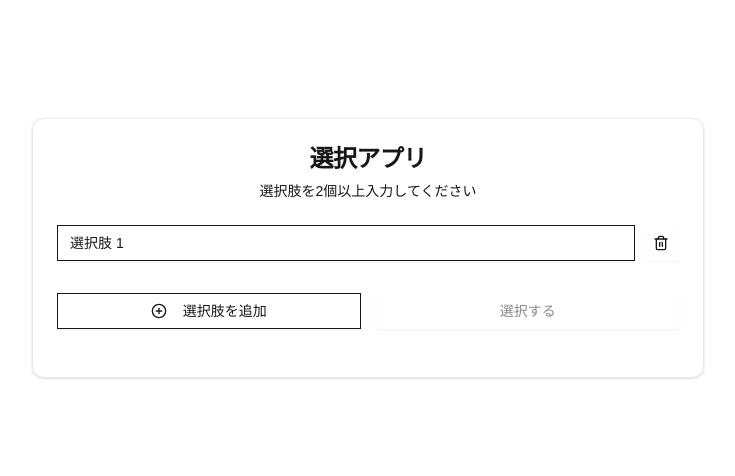
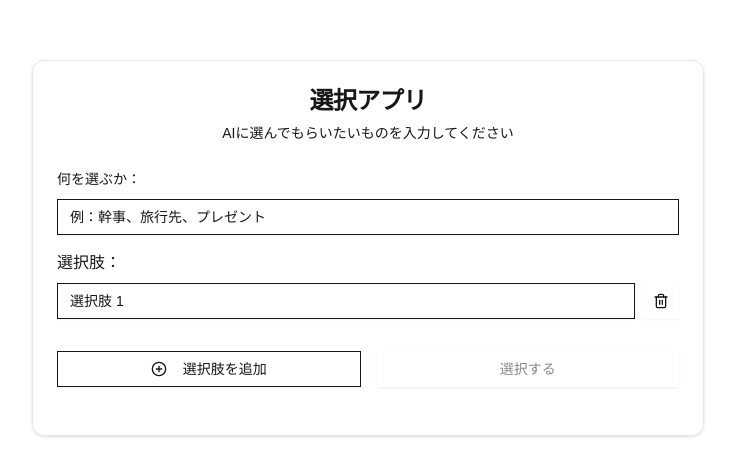
Before and after one commit to ogison/gemini-selection, a Next.js app in the folder my-nextjs-app/: page / in a window 1280 px wide. Shown: the part 168-644 px from the top of the page, without its empty margins (272-1007 px from the left). Built offline with nearby package versions, Linux system fonts and the light colour scheme.

Commit message:
Added: what a choice

```diff
--- a/my-nextjs-app/package.json
+++ b/my-nextjs-app/package.json
@@ -10,6 +10,7 @@
   },
   "dependencies": {
     "@google/generative-ai": "^0.21.0",
+    "@radix-ui/react-label": "^2.1.0",
     "@radix-ui/react-slot": "^1.1.0",
     "@types/next": "^9.0.0",
     "axios": "^1.7.8",
--- a/my-nextjs-app/src/app/components/input-form/content-form.tsx
+++ b/my-nextjs-app/src/app/components/input-form/content-form.tsx
@@ -6,6 +6,8 @@ import { Alert, AlertDescription, AlertTitle } from "@/components/ui/alert";
 import { CardContent } from "@/components/ui/card";
 import { Item } from "../../types";
 import { SelectForm } from "./select-form";
+import { Input } from "@/components/ui/input";
+import { Label } from "@/components/ui/label";
 
 interface Props {
   items: Item[];
@@ -15,6 +17,8 @@ interface Props {
   selected: boolean;
   result: string | undefined;
   resultReason: string | undefined;
+  selectType: string | undefined;
+  setSelectType: Dispatch<SetStateAction<string | undefined>>;
 }
 
 export const ContentForm = ({
@@ -25,6 +29,8 @@ export const ContentForm = ({
   selected,
   result,
   resultReason,
+  selectType,
+  setSelectType,
 }: Props) => {
   const addItem = () => {
     const newId =
@@ -36,6 +42,16 @@ export const ContentForm = ({
     <CardContent>
       {!selected ? (
         <form onSubmit={handleSubmit} className="space-y-4">
+          <div className="space-y-2">
+            <Label className="whitespace-nowrap">何を選ぶか：</Label>
+            <Input
+              key="selectType"
+              value={selectType ?? ""}
+              onChange={(e) => setSelectType(e.target.value)}
+              placeholder="例：幹事、旅行先、プレゼント"
+            />
+          </div>
+
           <SelectForm items={items} setItems={setItems} />
           <div className="flex justify-between items-center pt-4">
             <Button
--- a/my-nextjs-app/src/app/components/input-form/index.tsx
+++ b/my-nextjs-app/src/app/components/input-form/index.tsx
@@ -20,6 +20,7 @@ export const InputForm = () => {
   const [resultReason, setResultReason] = useState<string>();
   const [isLoading, setIsLoading] = useState<boolean>(false);
   const [isLoadingContent, setIsLoadingContent] = useState<boolean>(true);
+  const [selectType, setSelectType] = useState<string>();
 
   // Cookieからデータを取得する
   useEffect(() => {
@@ -49,7 +50,7 @@ export const InputForm = () => {
     e.preventDefault();
     setIsLoading(true);
     const choices = items.map((item) => `- ${item.value}`).join("\n");
-    const prompt = promptFormat(choices);
+    const prompt = promptFormat(choices, selectType);
 
     try {
       const response = await fetch("/api/gemini-api", {
@@ -86,7 +87,7 @@ export const InputForm = () => {
             選択アプリ
           </CardTitle>
           <CardDescription className="text-center">
-            {selected ? "結果" : "選択肢を2個以上入力してください"}
+            {selected ? "結果" : "AIに選んでもらいたいものを入力してください"}
           </CardDescription>
         </CardHeader>
         {isLoadingContent ? (
@@ -102,6 +103,8 @@ export const InputForm = () => {
             selected={selected}
             result={result}
             resultReason={resultReason}
+            selectType={selectType}
+            setSelectType={setSelectType}
           />
         )}
         <CardFooter className="flex justify-center">
--- a/my-nextjs-app/src/app/components/input-form/select-form.tsx
+++ b/my-nextjs-app/src/app/components/input-form/select-form.tsx
@@ -3,6 +3,7 @@ import { Input } from "@/components/ui/input";
 import { Trash2 } from "lucide-react";
 import { Item } from "../../types";
 import { Dispatch, SetStateAction } from "react";
+import { Label } from "@radix-ui/react-label";
 
 interface Props {
   items: Item[];
@@ -22,6 +23,7 @@ export const SelectForm = (props: Props) => {
 
   return (
     <div className="space-y-2">
+      <Label className="whitespace-nowrap">選択肢：</Label>
       {items.map((item, index) => (
         <div key={item.id} className="flex items-center space-x-2">
           <Input
--- a/my-nextjs-app/src/app/constants/index.ts
+++ b/my-nextjs-app/src/app/constants/index.ts
@@ -1,10 +1,10 @@
-export const promptFormat = (choices: string) => {
-  return `
+export const promptFormat = (choices: string, type: string | undefined) => {
+  let prompt = `
         ### 選択肢
         ${choices}
 
         ### 指令
-        選択肢から最もふさわしい人物を選んでください
+        最もふさわしいを選択肢選んでください
         あなたの偏見と独断で選択して、その理由も述べてください
 
         ### 出力形式
@@ -13,4 +13,15 @@ export const promptFormat = (choices: string) => {
           "理由": "{選んだ理由}"
         }
         `.trim();
+
+  if (type && type.trim() !== "") {
+    prompt =
+      prompt +
+      `
+        ### テーマ
+        ${type}
+      `.trim();
+  }
+
+  return prompt;
 };
--- /dev/null
+++ b/my-nextjs-app/src/components/ui/label.tsx
@@ -0,0 +1,26 @@
+"use client";
+
+import * as React from "react";
+import * as LabelPrimitive from "@radix-ui/react-label";
+import { cva, type VariantProps } from "class-variance-authority";
+
+import { cn } from "@/lib/utils";
+
+const labelVariants = cva(
+  "text-sm font-medium leading-none peer-disabled:cursor-not-allowed peer-disabled:opacity-70"
+);
+
+const Label = React.forwardRef<
+  React.ElementRef<typeof LabelPrimitive.Root>,
+  React.ComponentPropsWithoutRef<typeof LabelPrimitive.Root> &
+    VariantProps<typeof labelVariants>
+>(({ className, ...props }, ref) => (
+  <LabelPrimitive.Root
+    ref={ref}
+    className={cn(labelVariants(), className)}
+    {...props}
+  />
+));
+Label.displayName = LabelPrimitive.Root.displayName;
+
+export { Label };
```
Also changed, not shown: 1 other file (tests, documents, lock files or other folders).
